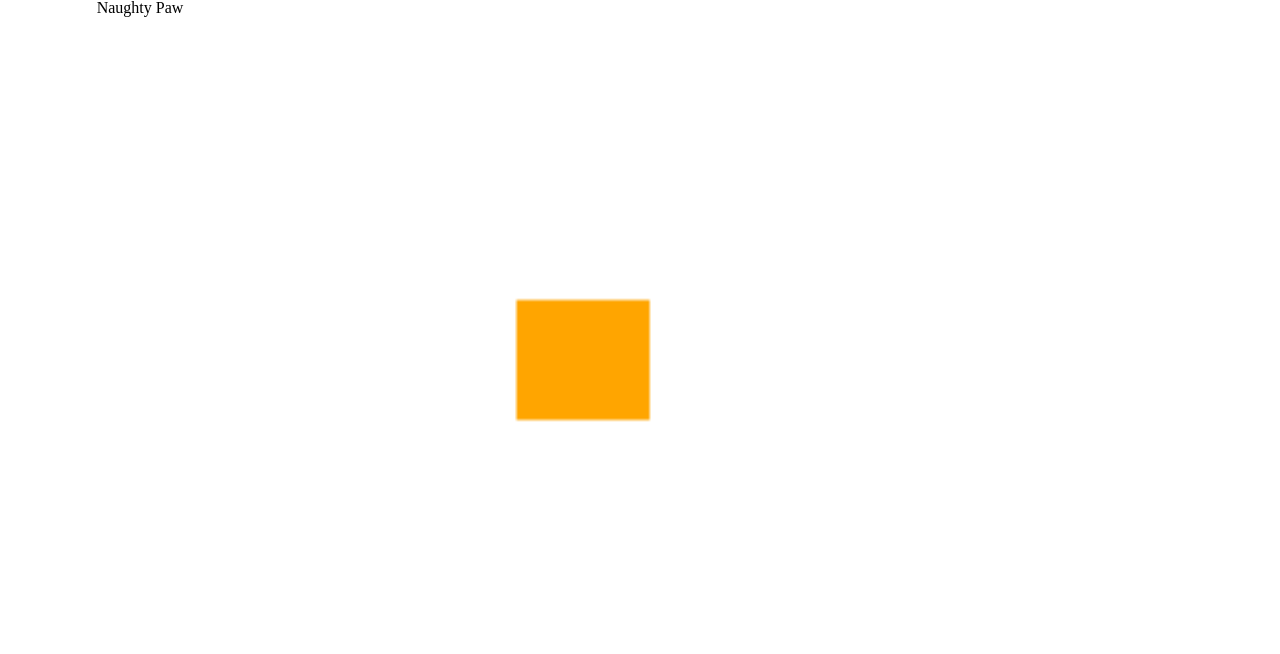
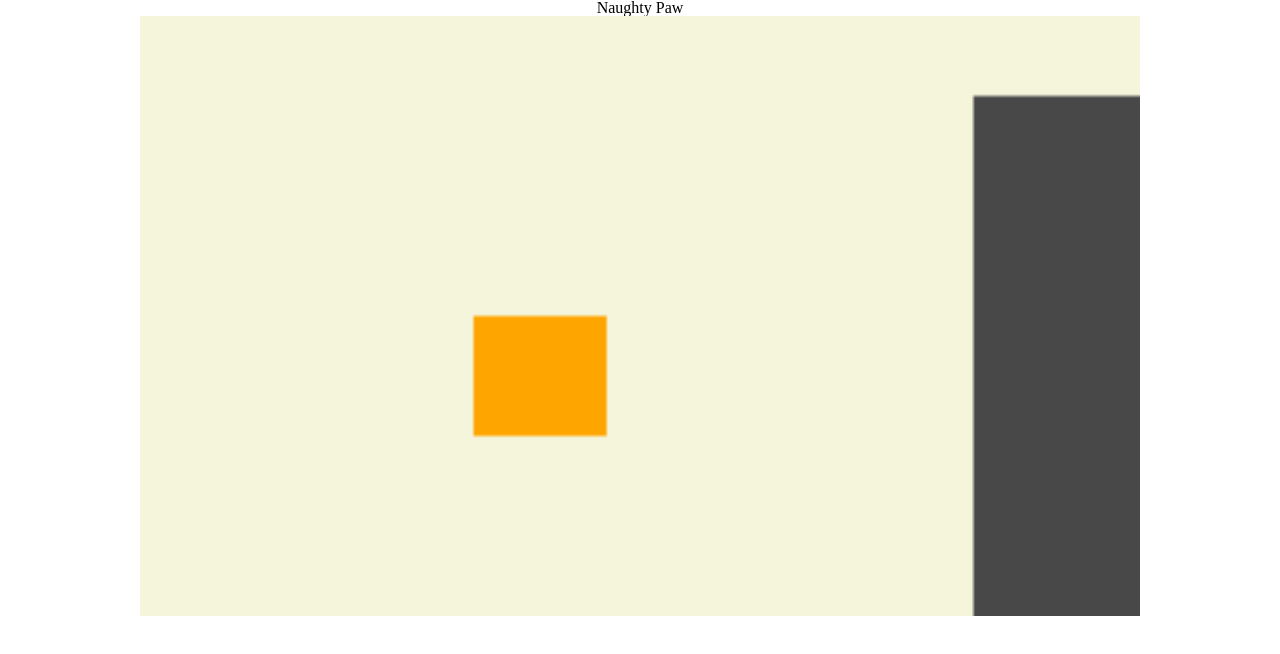
Before and after one commit to vickiychung/BubbleTea, a website built with webpack: page dist/index.html in a window 1280 px wide. Built offline with nearby package versions, Linux system fonts and the light colour scheme; files whose address does not match are found by name.

Commit message:
Add sofa

```diff
--- a/src/assets/stylesheets/game.css
+++ b/src/assets/stylesheets/game.css
@@ -1,9 +1,10 @@
 body {
-  /* background-color: pink; */
   display: flex;
+  flex-direction: column;
+  align-items: center;
   justify-content: center;
 }
 
 #game-canvas {
-  /* background-color: beige; */
+  background-color: beige;
 }
--- a/src/classes/game.js
+++ b/src/classes/game.js
@@ -1,4 +1,5 @@
 const Cat = require("./cat");
+const Sofa = require("./sofa");
 
 class Game {
   constructor(canvas) {
@@ -9,10 +10,12 @@ class Game {
 
   restart() {
     this.cat = new Cat(this.dimensions);
+    this.sofa = new Sofa(this.dimensions);
     this.animate();
   }
 
   animate() {
+    this.sofa.drawSofa(this.ctx);
     this.cat.animate(this.ctx);
   }
 }
--- /dev/null
+++ b/src/classes/sofa.js
@@ -0,0 +1,19 @@
+const CONSTANTS = {
+  SOFA_WIDTH: 50,
+  SOFA_HEIGHT: 130
+};
+
+class Sofa {
+  constructor(dimensions) {
+    this.dimensions = dimensions;
+    this.x = this.dimensions.width - CONSTANTS.SOFA_WIDTH;
+    this.y = this.dimensions.height - CONSTANTS.SOFA_HEIGHT;
+  }
+
+  drawSofa(ctx) {
+    ctx.fillStyle = "#484848";
+    ctx.fillRect(this.x, this.y, CONSTANTS.SOFA_WIDTH, CONSTANTS.SOFA_HEIGHT);
+  }
+}
+
+module.exports = Sofa;
```
Also changed, not shown: dist/main.js, 1 other file.
